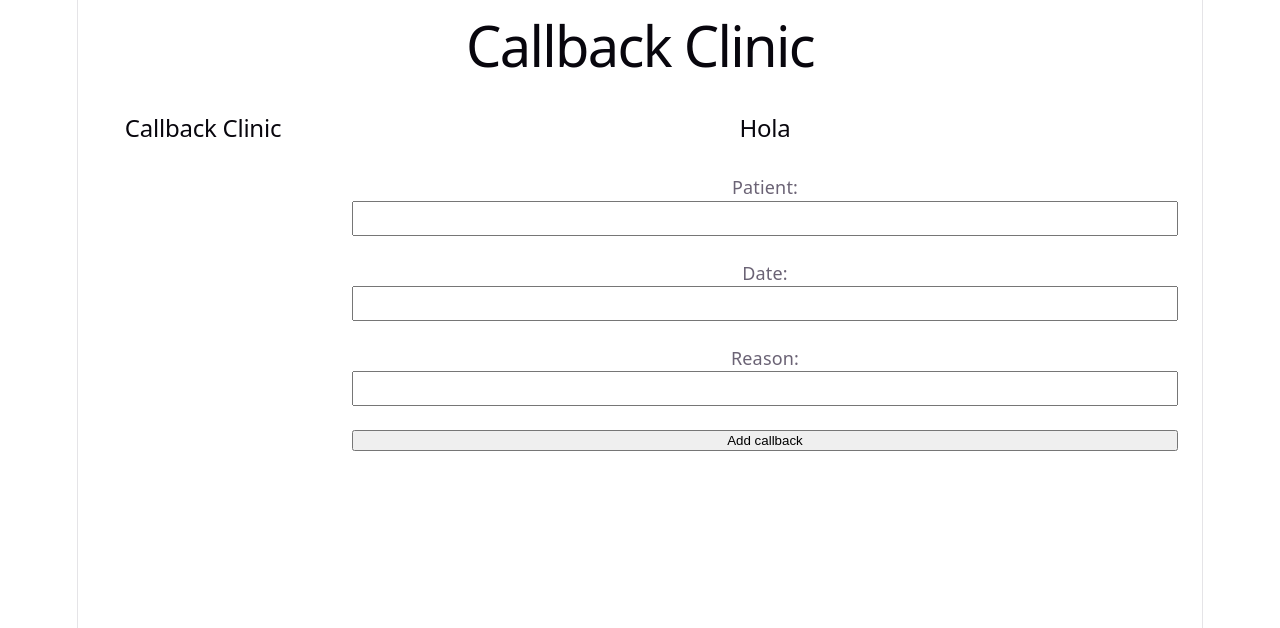
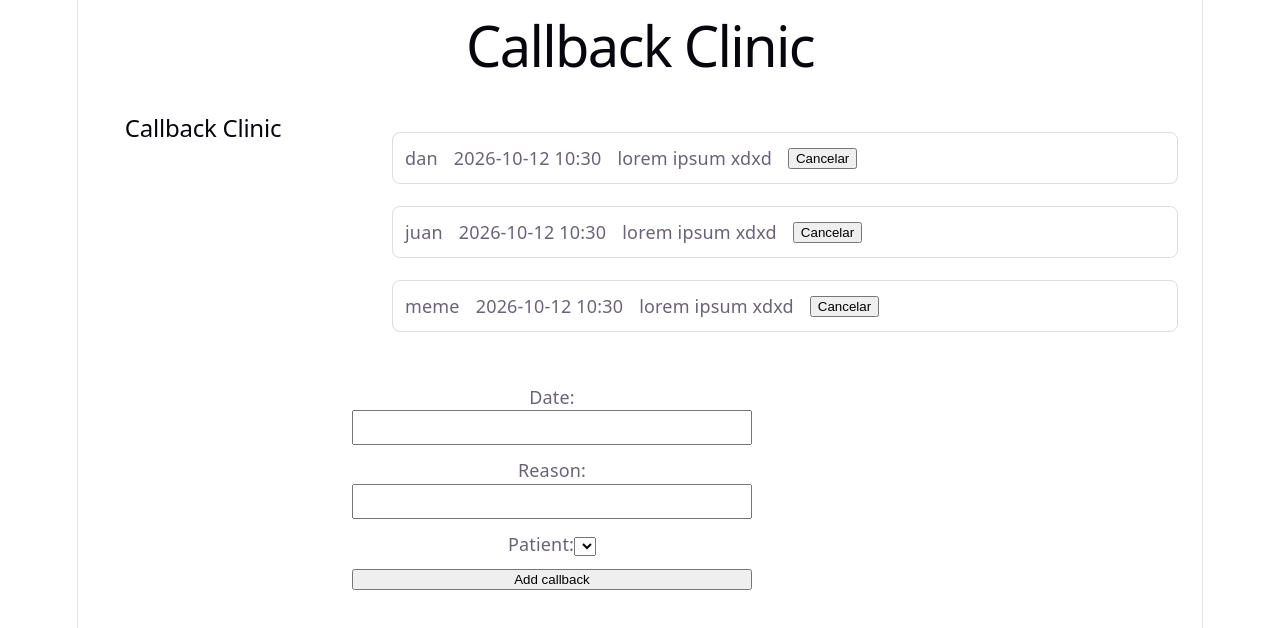
Before and after one commit to dnlgb/Reminder-Clinic, a React (Vite) app: page /callbacks in a window 1280 px wide. Shown: the top 628 px of the page. Built offline with nearby package versions, Linux system fonts and the light colour scheme.

Commit message:
feat: completar gestion de callbacks

```diff
--- a/src/App.css
+++ b/src/App.css
@@ -138,3 +138,23 @@ textarea {
   border: none;
   font-size: 14px;
 }
+.callbacks-list {
+  list-style: none;
+  padding: 0;
+}
+
+.callback-item {
+  display: flex;
+  align-items: center;
+  gap: 16px;
+  padding: 12px;
+  margin-bottom: 10px;
+  border: 1px solid #ddd;
+  border-radius: 8px;
+}
+.callback-form {
+  display: flex;
+  flex-direction: column;
+  gap: 12px;
+  max-width: 400px;
+}
--- a/src/App.tsx
+++ b/src/App.tsx
@@ -71,6 +71,17 @@ const [callbacks, setCallbacks] = useState(
             })
         )
   }
+  const handleCancel = (callbackCancel: Callback) => {
+  setCallbacks(
+    callbacks.map((currentCallback) => {
+      if (currentCallback.id === callbackCancel.id) {
+        return { ...currentCallback, status: "cancelled" }
+      } else {
+        return currentCallback
+      }
+    })
+  )
+}
   //recibe el callback, y se anade al final
   const addCallback = (newCallback: NewCallback) => {
   const callback: Callback = {
@@ -111,9 +122,11 @@ const [callbacks, setCallbacks] = useState(
         <Route path="/callbacks"
         element={
         <>
-        <Callbacks/>
+        <Callbacks callbacks = {callbacks}
+        handleCancel={handleCancel}/>
         <CallbacksForm
         onAddCallback={addCallback}
+        clients={clients}
           />
         </>
         }
--- a/src/components/CallbacksForm.tsx
+++ b/src/components/CallbacksForm.tsx
@@ -1,25 +1,20 @@
 import { useState } from "react"
-import type { Callback, NewCallback } from "../types"
+import type { Client, NewCallback } from "../types"
 
 
 function CallbacksForm ({
 //me recibe un callbck pero no devuelve nada(void)
 //solo recibe callbacks
-    onAddCallback}: {
-        onAddCallback: (Callback: NewCallback) => void
+    onAddCallback, clients}: {
+        onAddCallback: (callback: NewCallback) => void
+        clients: Client[]
     }){
-    const [patient, setPatient] = useState("")
     const [date, setDate] = useState("")
     const [reason, setReason] = useState("")
     const [status, setStatus] = useState("pending")
+    const [selectedClient, setSelectedClient] = useState("")
 return(
-    <>
-    <label>
-        Patient:
-        <input type="text"
-        value={patient}
-        onChange={(e) => setPatient(e.target.value)}/>
-    </label>
+<div className="callback-form">
     <label>
         Date:
         <input type="text"
@@ -33,12 +28,25 @@ return(
         value={reason}
         onChange={(e) => setReason(e.target.value)} />
     </label>
+    <label>
+        Patient:
+        <select
+            value={selectedClient}
+            onChange={(e) => setSelectedClient(e.target.value)}
+        >
+            {clients.map((client) => (
+            <option key={client.phone} value={client.phone}>
+                {client.name}
+            </option>
+            ))}
+        </select>
+    </label>
     <button
     type="button"
     name="Boton"
     onClick={() =>
         {onAddCallback({
-            patient, date, reason, status
+            patient: selectedClient, date, reason, status
         })
         console.log(onAddCallback)
     }}
@@ -46,6 +54,6 @@ return(
     >
         Add callback
     </button>
-    </>
+</div>
     )
 }export default CallbacksForm
--- a/src/pages/Callbacks.tsx
+++ b/src/pages/Callbacks.tsx
@@ -1,8 +1,25 @@
-
-function Callbacks () {
+import type { Callback } from "../types";
+function Callbacks({callbacks, handleCancel}: {
+    callbacks: Callback[]
+    handleCancel: (callback: Callback) => void
+}) {
     return(
         <>
-        <h2>Hola</h2>
+        <ul className="callback-list">
+            {callbacks.filter((callback) => callback.status === "pending")
+            .map((callback) => (
+                <li className="callback-item" key={callback.id}>
+                    <span>{callback.patient}</span>
+                    <span>{callback.date}</span>
+                    <span>{callback.reason}</span>
+                    <button onClick={() => handleCancel(callback)}>
+                        Cancelar
+                        </button>
+
+                </li>
+
+            ))}
+        </ul>
         </>
     )
 } export default Callbacks;
--- a/src/types/index.ts
+++ b/src/types/index.ts
@@ -14,3 +14,9 @@ export type Client = {
     treatmentStatus: string
     notes: string
 }
+export type NewCallback = {
+    patient: string
+    date: string
+    reason: string
+    status: string
+}
```
